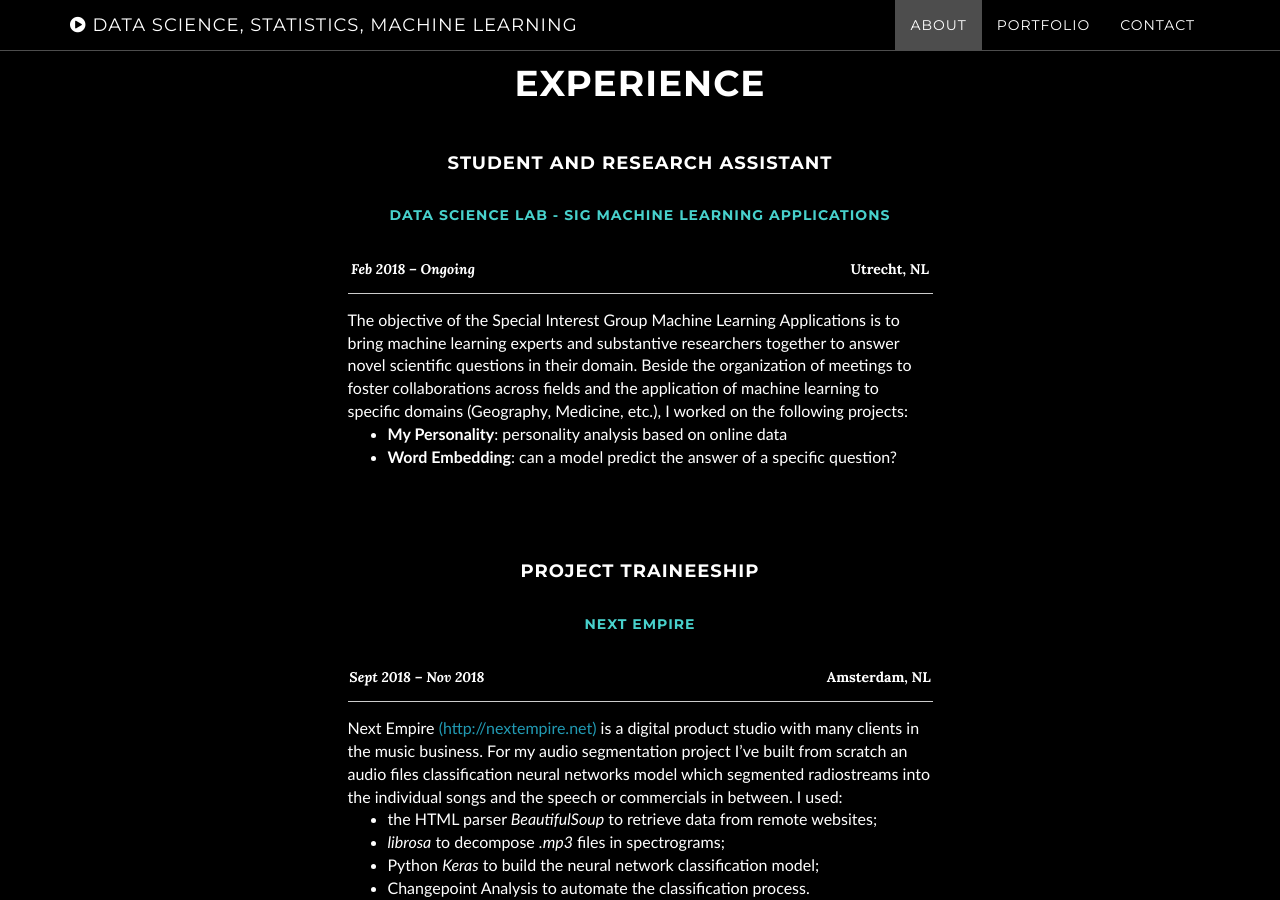
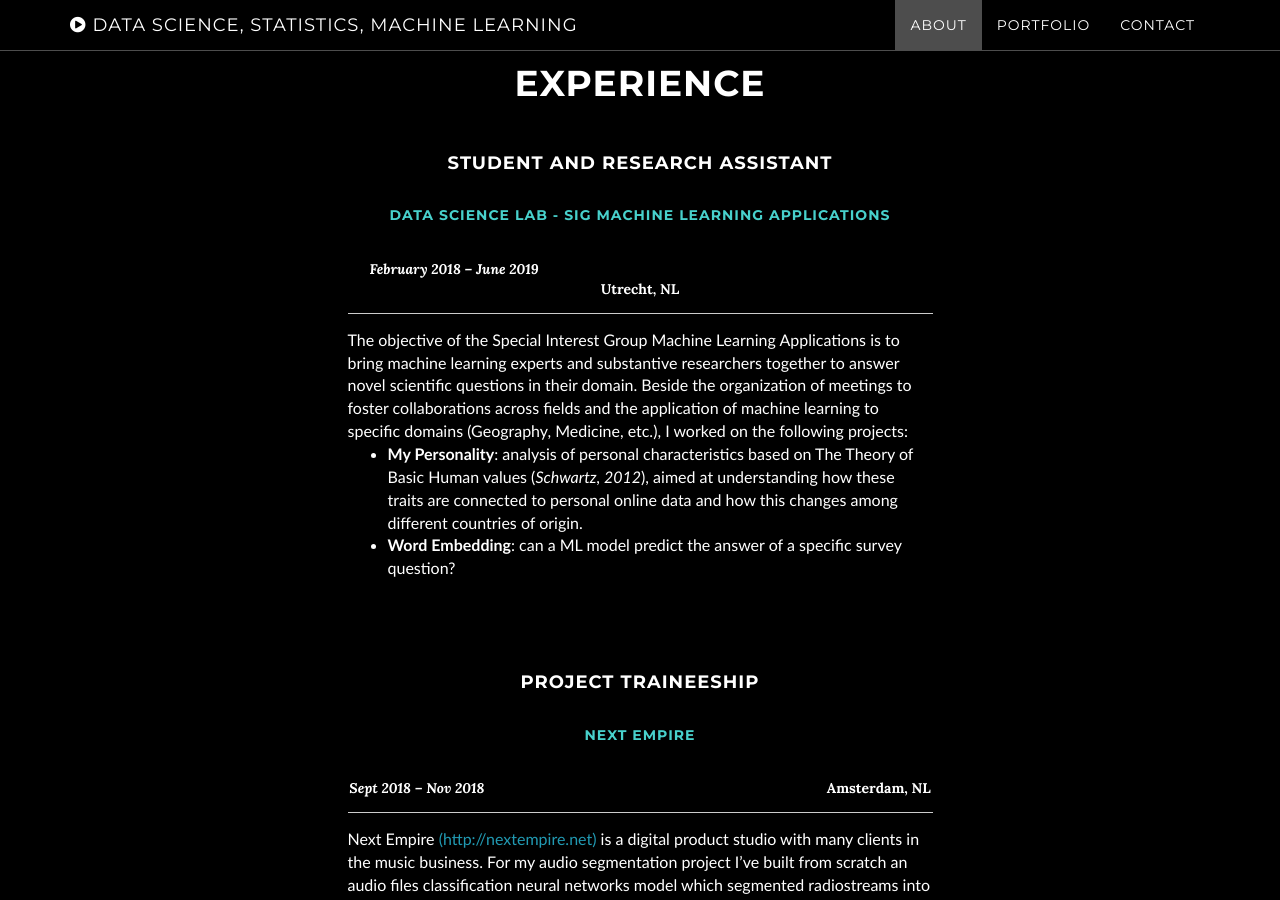
Before and after one commit to AgneseG/AgneseG.github.io, a Jekyll site: the page built from index.html, in a window 1280 px wide and 900 px high, scrolled down 1036 px. Built offline with Jekyll 4.4.1, drawn with Linux system fonts in a browser that asks for light colours; some of the changed text lies outside the part shown.

Commit message:
Update about.html

```diff
--- a/_includes/about.html
+++ b/_includes/about.html
@@ -19,12 +19,12 @@ div.cntr {
                 <div class="cntr">
 <h4 " >Student and Research Assistant</h4>
 <h5 style="color:#48D1CC">Data Science Lab - SIG Machine Learning Applications</h5>
-<strong  style="text-align: left;"><em>Feb 2018 &ndash; Ongoing &nbsp;</em> &nbsp;&nbsp;&nbsp;&nbsp;&nbsp;&nbsp;&nbsp;&nbsp;&nbsp;&nbsp;&nbsp;&nbsp;&nbsp; &nbsp;&nbsp;&nbsp; &nbsp;&nbsp;&nbsp;&nbsp;&nbsp;&nbsp;&nbsp;&nbsp;&nbsp;&nbsp;  &nbsp;&nbsp;&nbsp; &nbsp;&nbsp;&nbsp;&nbsp;&nbsp;&nbsp;&nbsp;&nbsp; &nbsp;  &nbsp; &nbsp; &nbsp; &nbsp; &nbsp; &nbsp; &nbsp; &nbsp; &nbsp; &nbsp;&nbsp; &nbsp; &nbsp; &nbsp; &nbsp; &nbsp; &nbsp; &nbsp; &nbsp; &nbsp; &nbsp; &nbsp; &nbsp; &nbsp; &nbsp; &nbsp; &nbsp; &nbsp; Utrecht, NL</strong>
+<strong  style="text-align: left;"><em>February 2018 &ndash; June 2019 &nbsp;</em> &nbsp;&nbsp;&nbsp;&nbsp;&nbsp;&nbsp;&nbsp;&nbsp;&nbsp;&nbsp;&nbsp;&nbsp;&nbsp; &nbsp;&nbsp;&nbsp; &nbsp;&nbsp;&nbsp;&nbsp;&nbsp;&nbsp;&nbsp;&nbsp;&nbsp;&nbsp;  &nbsp;&nbsp;&nbsp; &nbsp;&nbsp;&nbsp;&nbsp;&nbsp;&nbsp;&nbsp;&nbsp; &nbsp;  &nbsp; &nbsp; &nbsp; &nbsp; &nbsp; &nbsp; &nbsp; &nbsp; &nbsp; &nbsp;&nbsp; &nbsp; &nbsp; &nbsp; &nbsp; &nbsp; &nbsp; &nbsp; &nbsp; &nbsp; &nbsp; &nbsp; &nbsp; &nbsp; &nbsp; &nbsp; &nbsp; &nbsp; Utrecht, NL</strong>
 <hr/>
                                   <div  style="font-family:Optima;font-size:16px;font-weight:500;text-align: left;" >The objective of the Special Interest Group Machine Learning Applications is to bring machine learning experts and substantive researchers together to answer novel scientific questions in their domain. Beside the organization of meetings to foster collaborations across fields and the application of machine learning to specific domains (Geography, Medicine, etc.), I worked on the following projects:</div>
 <ul>
-<li  style="font-family:Optima;font-size:16px;font-weight:500;text-align: left;"><strong>My Personality</strong>: personality analysis based on online data</li>
-<li  style="font-family:Optima;font-size:16px;font-weight:500;text-align: left;" ><strong>Word Embedding</strong>: can a model predict the answer of a specific question?</li>
+<li  style="font-family:Optima;font-size:16px;font-weight:500;text-align: left;"><strong>My Personality</strong>: analysis of personal characteristics based on The Theory of Basic Human values (<em>Schwartz, 2012</em>), aimed at understanding how these traits are connected to personal online data and how this changes among different countries of origin.</li>
+<li  style="font-family:Optima;font-size:16px;font-weight:500;text-align: left;" ><strong>Word Embedding</strong>: can a ML model predict the answer of a specific survey question?</li>
 </ul>
  <br/>  <h6 style="color:black">I</h6>     </div>
                         <div class="cntr">
@@ -37,14 +37,14 @@ div.cntr {
 <li  style="font-family:Optima;font-size:16px;font-weight:500;text-align: left;">the HTML parser <em>BeautifulSoup</em> to retrieve data from remote websites;</li>
 <li  style="font-family:Optima;font-size:16px;font-weight:500;text-align: left;"><em>librosa</em> to decompose <em>.mp3</em> files in spectrograms;</li>
 <li  style="font-family:Optima;font-size:16px;font-weight:500;text-align: left;">Python <em>Keras</em> to build the neural network classification model;</li>
-<li  style="font-family:Optima;font-size:16px;font-weight:500;text-align: left;">Changepoint Analysis to automate the classification process.</li>
+<li  style="font-family:Optima;font-size:16px;font-weight:500;text-align: left;"><em>Changepoint Analysis</em> to automate the classification process.</li>
 </ul>
                               <h6 style="color:black">I</h6>
        </div>
                     <div class="cntr">
 <h4 >Project Research Intern</h4>
 <h5 style="color:#48D1CC">Centraal Bureau voor de Statistiek (CBS)</h5>
-<strong  style="text-align: left;"><em>Sept 2018 &ndash; Ongoing &nbsp;</em> &nbsp;&nbsp;&nbsp;&nbsp;&nbsp;&nbsp;&nbsp;&nbsp;&nbsp;&nbsp;&nbsp;&nbsp;&nbsp;&nbsp;&nbsp;&nbsp;&nbsp; &nbsp;&nbsp;&nbsp; &nbsp;&nbsp;&nbsp;&nbsp;&nbsp;&nbsp;&nbsp;&nbsp;&nbsp;&nbsp;&nbsp;&nbsp; &nbsp; &nbsp;  &nbsp; &nbsp; &nbsp; &nbsp; &nbsp; &nbsp; &nbsp; &nbsp;&nbsp; &nbsp; &nbsp; &nbsp; &nbsp; &nbsp;&nbsp; &nbsp; &nbsp; &nbsp; &nbsp; &nbsp;  &nbsp; &nbsp; &nbsp; &nbsp; &nbsp; &nbsp; &nbsp; &nbsp; Den Hague, NL</strong>
+<strong  style="text-align: left;"><em>September 2018 &ndash; June 2010 &nbsp;</em> &nbsp;&nbsp;&nbsp;&nbsp;&nbsp;&nbsp;&nbsp;&nbsp;&nbsp;&nbsp;&nbsp;&nbsp;&nbsp;&nbsp;&nbsp;&nbsp;&nbsp; &nbsp;&nbsp;&nbsp; &nbsp;&nbsp;&nbsp;&nbsp;&nbsp;&nbsp;&nbsp;&nbsp;&nbsp;&nbsp;&nbsp;&nbsp; &nbsp; &nbsp;  &nbsp; &nbsp; &nbsp; &nbsp; &nbsp; &nbsp; &nbsp; &nbsp;&nbsp; &nbsp; &nbsp; &nbsp; &nbsp; &nbsp;&nbsp; &nbsp; &nbsp; &nbsp; &nbsp; &nbsp;  &nbsp; &nbsp; &nbsp; &nbsp; &nbsp; &nbsp; &nbsp; &nbsp; Den Hague, NL</strong>
 <hr/>
 <div style="font-family:Optima;font-size:16px;font-weight:500;text-align: left;">Developing an extention of the Ratio Imputation model: how can machine learning contribute to a more efficient and precise imputation of business missing data?</div>
 <h5  style="color:black">I</h5>
@@ -55,7 +55,7 @@ div.cntr {
  <div class="cntr">
 <h4 " >Student and Research Assistant</h4>
 <h5 style="color:#48D1CC">Utrecht University and Philips Research</h5>
-<strong  style="text-align: left;"><em>Feb 2019 &ndash; Ongoing &nbsp;</em> &nbsp;&nbsp;&nbsp;&nbsp;&nbsp;&nbsp;&nbsp;&nbsp;&nbsp;&nbsp;&nbsp;&nbsp;&nbsp; &nbsp;&nbsp;&nbsp; &nbsp;&nbsp;&nbsp;&nbsp;&nbsp;&nbsp;&nbsp;&nbsp;&nbsp;&nbsp;  &nbsp;&nbsp;&nbsp; &nbsp;&nbsp;&nbsp;&nbsp;&nbsp;&nbsp;&nbsp;&nbsp; &nbsp;  &nbsp; &nbsp; &nbsp; &nbsp; &nbsp; &nbsp; &nbsp; &nbsp; &nbsp; &nbsp;&nbsp; &nbsp; &nbsp; &nbsp; &nbsp; &nbsp; &nbsp; &nbsp; &nbsp; &nbsp; &nbsp; &nbsp; &nbsp; &nbsp; &nbsp; &nbsp; &nbsp; &nbsp; Utrecht, NL</strong>
+<strong  style="text-align: left;"><em>February 2019 &ndash; Ongoing &nbsp;</em> &nbsp;&nbsp;&nbsp;&nbsp;&nbsp;&nbsp;&nbsp;&nbsp;&nbsp;&nbsp;&nbsp;&nbsp;&nbsp; &nbsp;&nbsp;&nbsp; &nbsp;&nbsp;&nbsp;&nbsp;&nbsp;&nbsp;&nbsp;&nbsp;&nbsp;&nbsp;  &nbsp;&nbsp;&nbsp; &nbsp;&nbsp;&nbsp;&nbsp;&nbsp;&nbsp;&nbsp;&nbsp; &nbsp;  &nbsp; &nbsp; &nbsp; &nbsp; &nbsp; &nbsp; &nbsp; &nbsp; &nbsp; &nbsp;&nbsp; &nbsp; &nbsp; &nbsp; &nbsp; &nbsp; &nbsp; &nbsp; &nbsp; &nbsp; &nbsp; &nbsp; &nbsp; &nbsp; &nbsp; &nbsp; &nbsp; &nbsp; Utrecht, NL</strong>
 <hr/>
                     <div  style="font-family:Optima;font-size:16px;font-weight:500;text-align: left;" >
 Cognitive impairments are currently assessed with a paper-and-pencil NPA (neuropsychological assessment).
```
